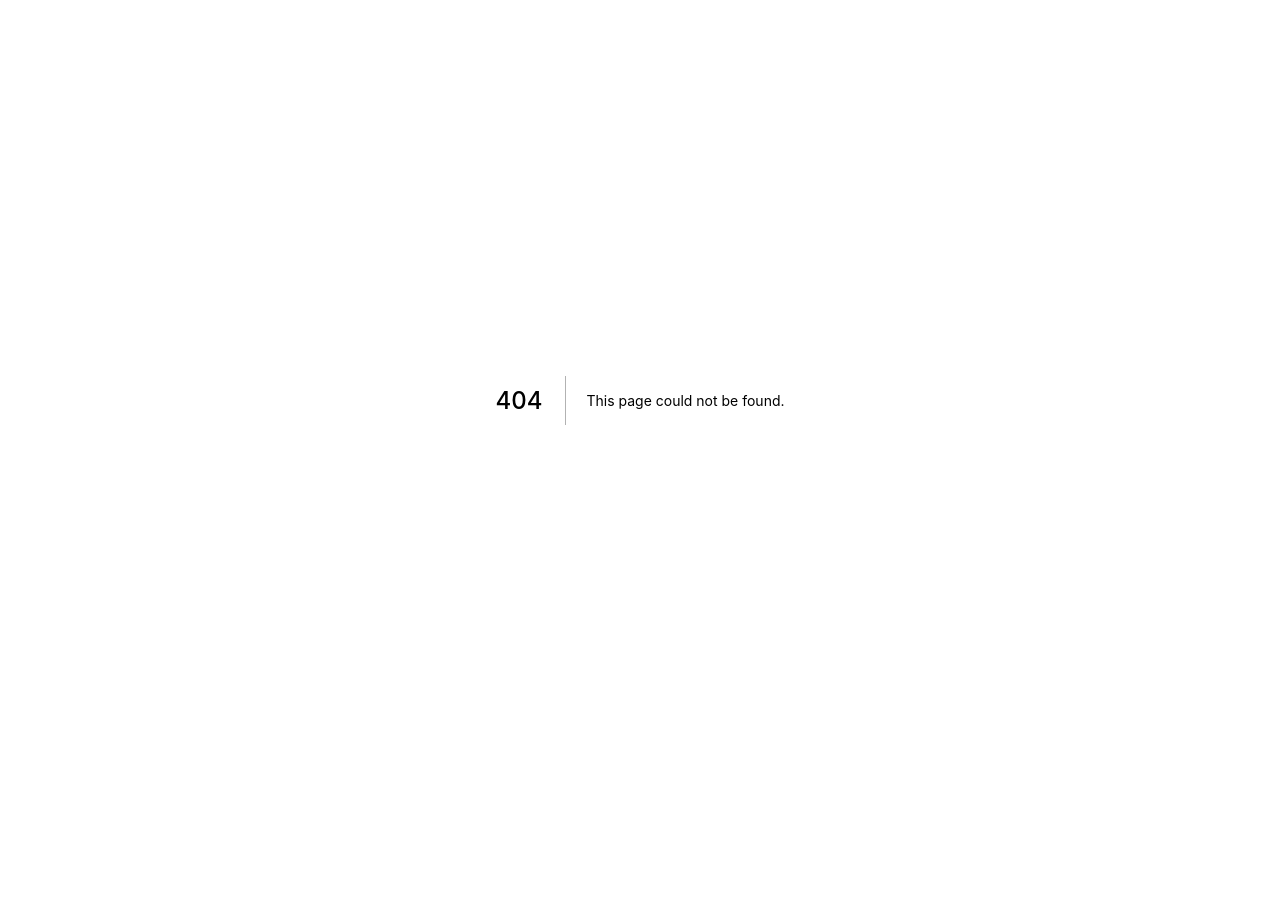
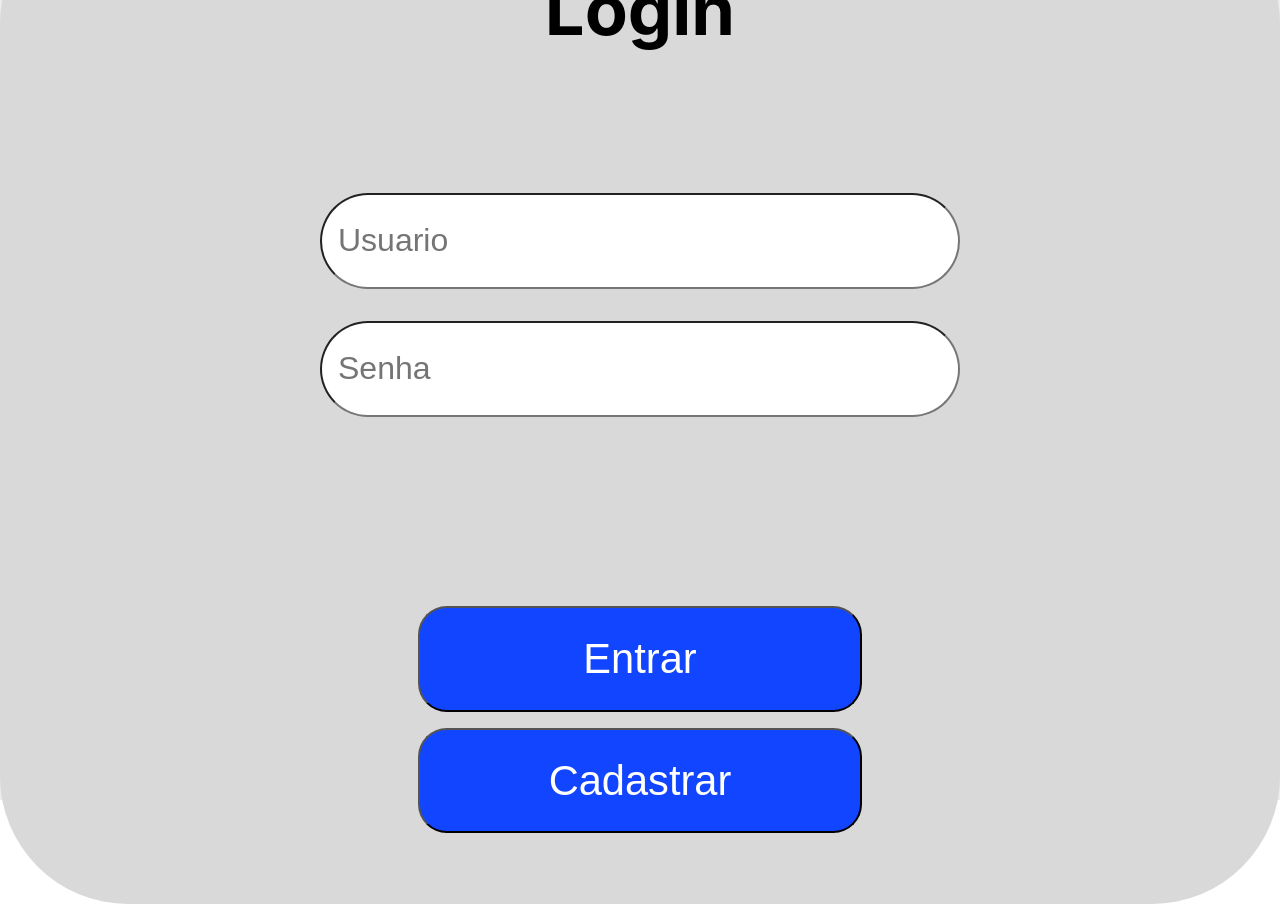
Before and after one commit to Diogo-d-Souza/Onboard-blog, a Next.js app: page /login in a window 1280 px wide. Before the commit this address had no page. Before the commit the page ends 800 px from the top, so only its background shows below. Built offline with nearby package versions, Linux system fonts and the light colour scheme.

Commit message:
Login, Cadastro e interação entre paginas

```diff
--- a/package.json
+++ b/package.json
@@ -9,6 +9,7 @@
     "lint": "next lint"
   },
   "dependencies": {
+    "babel-preset-es2015": "^6.24.1",
     "next": "12.2.4",
     "react": "18.2.0",
     "react-dom": "18.2.0",
--- a/pages/components/Art_principal/style.js
+++ b/pages/components/Art_principal/style.js
@@ -15,7 +15,7 @@ export const Aside = styled.aside`
 
 export const Aside2 = styled.aside`
     display: flex;
-    width: 630px;
+    width: 800px;
     height: 110px;
     justify-content: center;
     align-items: center;
@@ -56,7 +56,7 @@ export const DivCentroTexto = styled.div`
 
 export const Retangulo = styled.div`
     background-color: gray;
-    width: 630px;
+    width: 800px;
     height: 1400px;
     border-bottom-left-radius: 20px;
     border-bottom-right-radius: 20px;
@@ -100,7 +100,7 @@ export const Comentarios = styled.div`
 .comentar{
         border-radius: 30px;
         height: 50px;
-        width: 630px;
+        width: 800px;
         font-size: 26px;
         padding-left: 20px;
     }
--- a/pages/index.js
+++ b/pages/index.js
@@ -1,6 +1,6 @@
-import Header from "./components/header";
 import GlobalStyle from "../styles/globals";
-import ArtigoPrincipal from "./components/Art_principal";
+import ArtigoPrincipal from "./components/Art_Principal";
+import Header from "./components/Header";
 
 export default function Home (){
   return (
@@ -8,7 +8,7 @@ export default function Home (){
       <GlobalStyle/>
       <main>
         <Header/>
-        <ArtigoPrincipal></ArtigoPrincipal>
+        <ArtigoPrincipal/>
       </main>
     </>
   )
--- /dev/null
+++ b/pages/login.js
@@ -0,0 +1,79 @@
+import { useRouter } from "next/router";
+import styled from "styled-components";
+import GlobalStyle from "../styles/globals";
+
+export const Div = styled.div`
+    background-color: #ECECEC;
+        width: 100vw;
+        height: 100vh;
+        display: flex;
+        justify-content: center;
+        align-items: center;
+
+    .login-inicial {
+        background-color: #D9D9D9;
+        width: 83rem;
+        height: 63rem;
+        border-radius: 8rem;
+        display: grid;
+        justify-content: center;
+        align-items: center;
+    }
+
+    h1 {
+        font-size: 4.4rem;
+        font-family: 'Inter';
+        font-style: normal;
+    }
+
+    input {
+        border-radius: 4rem;
+        width: 40rem;
+        height: 6rem;
+        margin-bottom: 2rem;
+        padding-left: 1rem;
+        font-size: 2rem;
+    }
+
+    button {
+        border-radius: 1.8rem;
+        font-size: 2.6rem;
+        width: 27.7rem;
+        height: 6.6rem;
+        margin-top: 1rem;
+        background: #1145FF;
+        color: white;
+    }
+
+    div {
+        display: grid;
+        justify-content: center;
+    }
+
+`
+
+
+export default function Login() {
+    const router = useRouter();
+    return (
+        <>
+            <GlobalStyle />
+            <Div>
+                <main className="login-inicial">
+                    <div className='login'>
+                        <h1>Login</h1>
+                    </div>
+                    <div>
+                        <input placeholder="Usuario" />
+                        <input placeholder="Senha" />
+                    </div>
+                    <div>
+                        <button onClick={() => router.push('./')} >Entrar</button>
+                        <button onClick={() => router.push('./cadastro')} >Cadastrar</button>
+                    </div>
+                </main>
+            </Div>
+
+        </>
+    )
+}
```
Also changed, not shown: pages/cadastro.js (added, +99 -0 lines), pages/components/Art_principal/index.js (+10 -13 lines), pages/components/Header/index.js (+12 -11 lines), pages/components/Header/style.js (+20 -12 lines), pages/components/Login/index.js (deleted, +0 -21 lines), pages/components/Login/style.js (deleted), 2 other files (tests, documents, lock files or other folders).
